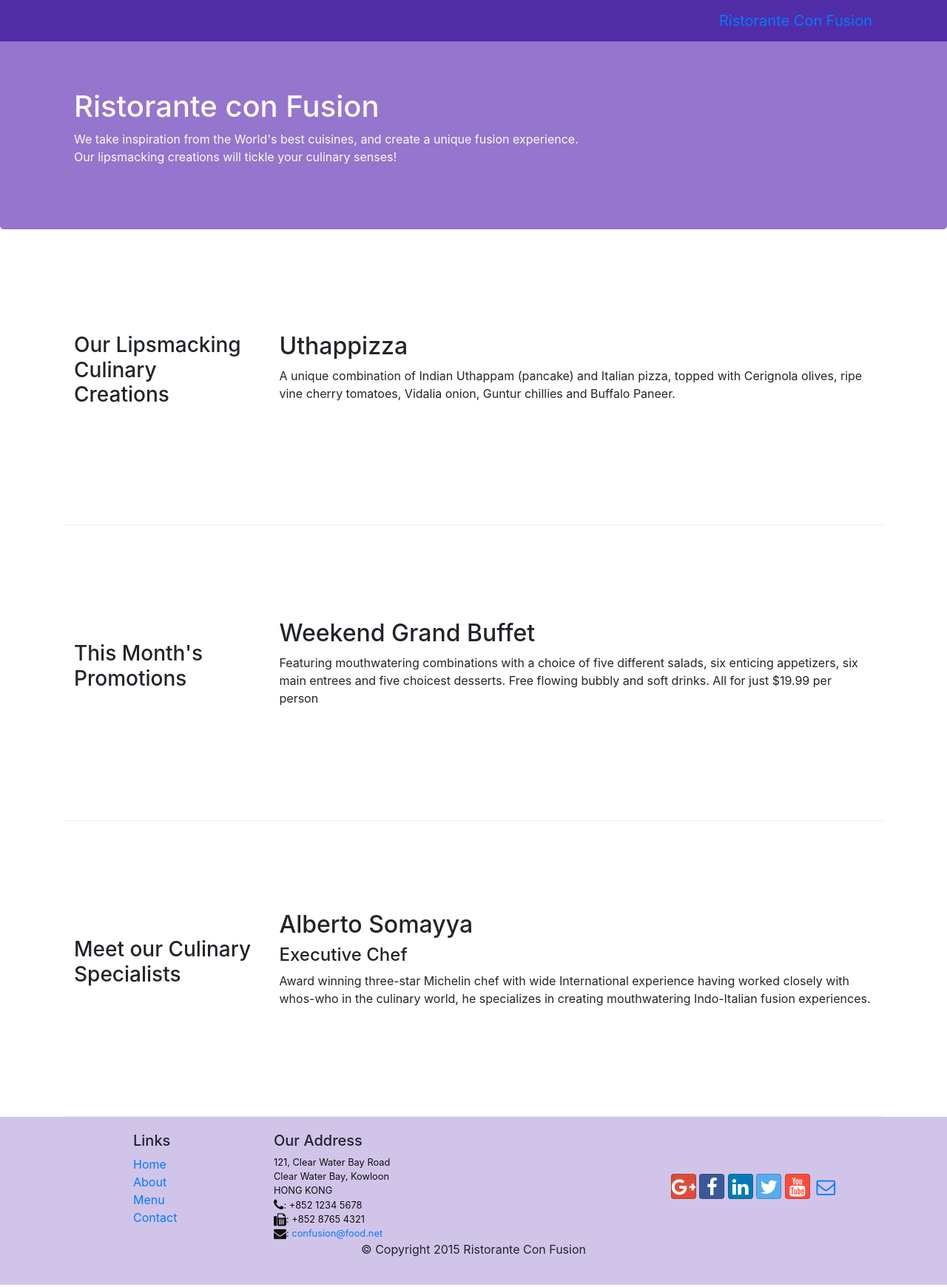
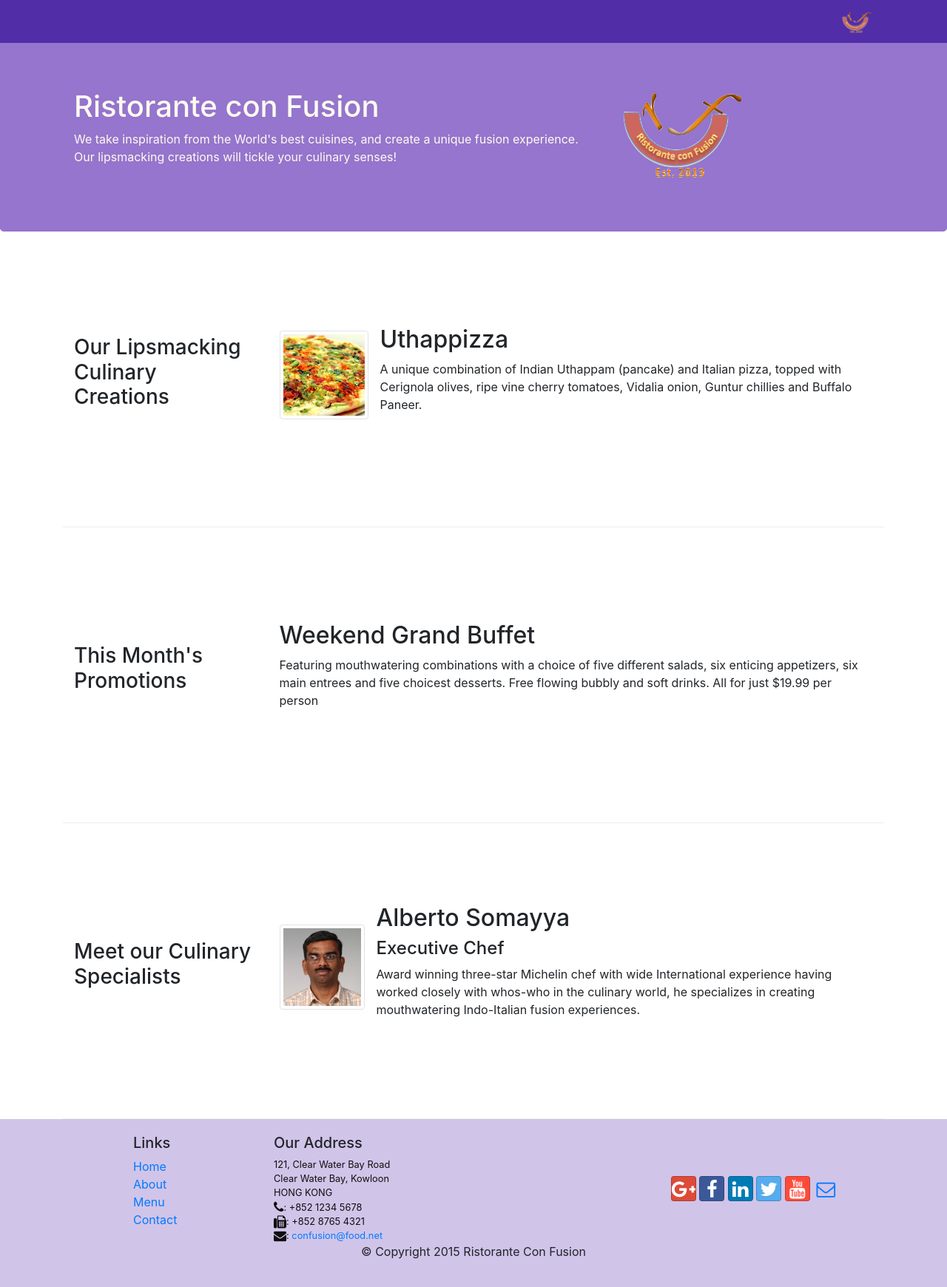
Before and after one commit to DanBrennan33/Sturdy-BootStrap, a website: page Bootstrap4/conFusion/index.html in a window 1280 px wide. Shown: the whole page at 74% size. Drawn offline with nearby package versions, Linux system fonts and the light colour scheme.

Commit message:
Added image assets to website.

```diff
--- a/Bootstrap4/conFusion/index.html
+++ b/Bootstrap4/conFusion/index.html
@@ -25,7 +25,7 @@
       <button class="navbar-toggler" type="button" data-toggle="collapse" data-taget="#Navbar">
         <span class="navbar-toggler-icon"></span>
       </button>
-      <a class="navbar-brand" href="#">Ristorante Con Fusion</a>
+      <a class="navbar-brand" href="index.html"><img src="img/logo.png" height="30" width="41"></a>
       <div class="collapse navbar-collapse" id="Navbar">
         <ul class="navbar-nav">
           <li class="nav-item active"><a class="nav-link" href="#"><span class="fa fa-home fa-lg"></span> Home</a></li>
@@ -44,7 +44,8 @@
                     <h1>Ristorante con Fusion</h1>
                     <p>We take inspiration from the World's best cuisines, and create a unique fusion experience. Our lipsmacking creations will tickle your culinary senses!</p>
                 </div>
-                <div class="col col-sm">
+                <div class="col col-sm align-self-center">
+                  <img src="img/logo.png" class="img-fluid">
                 </div>
             </div>
         </div>
@@ -56,8 +57,13 @@
                 <h3>Our Lipsmacking Culinary Creations</h3>
             </div>
             <div class="col-sm col-md flex-first">
-                <h2>Uthappizza</h2>
-                <p>A unique combination of Indian Uthappam (pancake) and Italian pizza, topped with Cerignola olives, ripe vine cherry tomatoes, Vidalia onion, Guntur chillies and Buffalo Paneer.</p>
+              <div class="media">
+                <img src="img/uthappizza.png" class="d-flex mr-3 img-thumbnail align-self-center" alt="uthappizza">
+                <div class="media-body">
+                  <h2 class="mt-0">Uthappizza</h2>
+                  <p class="hidden-xs-down">A unique combination of Indian Uthappam (pancake) and Italian pizza, topped with Cerignola olives, ripe vine cherry tomatoes, Vidalia onion, Guntur chillies and Buffalo Paneer.</p>
+                </div>
+              </div>
             </div>
         </div>
 
@@ -68,7 +74,7 @@
             </div>
             <div class="col-sm col-md">
                 <h2>Weekend Grand Buffet</h2>
-                <p>Featuring mouthwatering combinations with a choice of five different salads, six enticing appetizers, six main entrees and five choicest desserts. Free flowing bubbly and soft drinks. All for just $19.99 per person </p>
+                <p class="hidden-xs-down">Featuring mouthwatering combinations with a choice of five different salads, six enticing appetizers, six main entrees and five choicest desserts. Free flowing bubbly and soft drinks. All for just $19.99 per person </p>
             </div>
         </div>
 
@@ -77,9 +83,14 @@
                 <h3>Meet our Culinary Specialists</h3>
             </div>
             <div class="col-sm col-md flex-first">
-                <h2>Alberto Somayya</h2>
-                <h4>Executive Chef</h4>
-                <p>Award winning three-star Michelin chef with wide International experience having worked closely with whos-who in the culinary world, he specializes in creating mouthwatering Indo-Italian fusion experiences. </p>
+              <div class="media">
+                <img src="img/alberto.png" class="d-flex mr-3 img-thumbnail align-self-center" alt="Alberto Somayya">
+                <div class="media-body">
+                  <h2>Alberto Somayya</h2>
+                  <h4>Executive Chef</h4>
+                  <p class="hidden-xs-down">Award winning three-star Michelin chef with wide International experience having worked closely with whos-who in the culinary world, he specializes in creating mouthwatering Indo-Italian fusion experiences. </p>
+                </div>
+              </div>
             </div>
         </div>
     </div>
```
Also changed, not shown: Bootstrap4/conFusion/aboutus.html (+3 -2 lines), Bootstrap4/conFusion/contactus.html (+3 -2 lines), Bootstrap4/conFusion/img/alberto.png (added), Bootstrap4/conFusion/img/buffet.png (added), Bootstrap4/conFusion/img/logo.png (added), Bootstrap4/conFusion/img/uthappizza.png (added), 1 other file.
